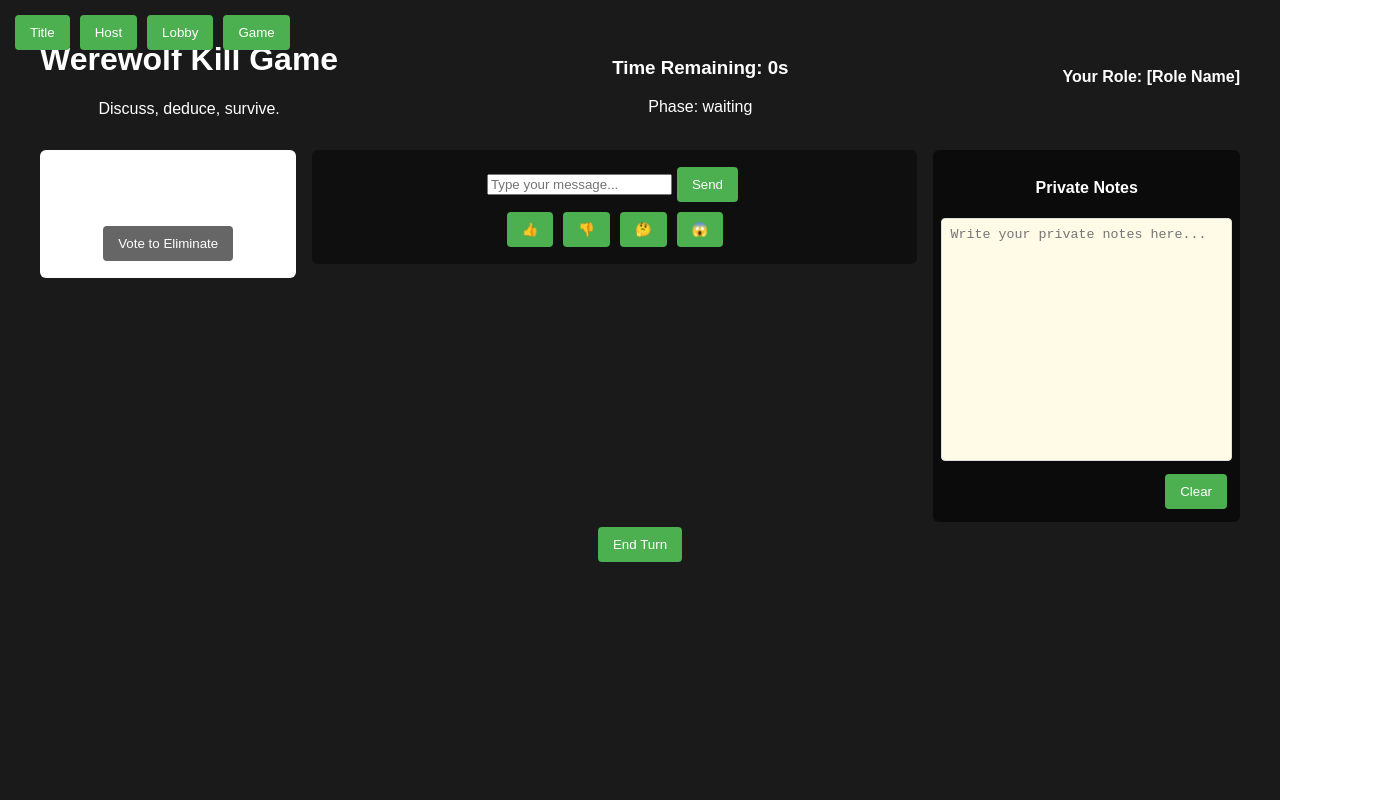
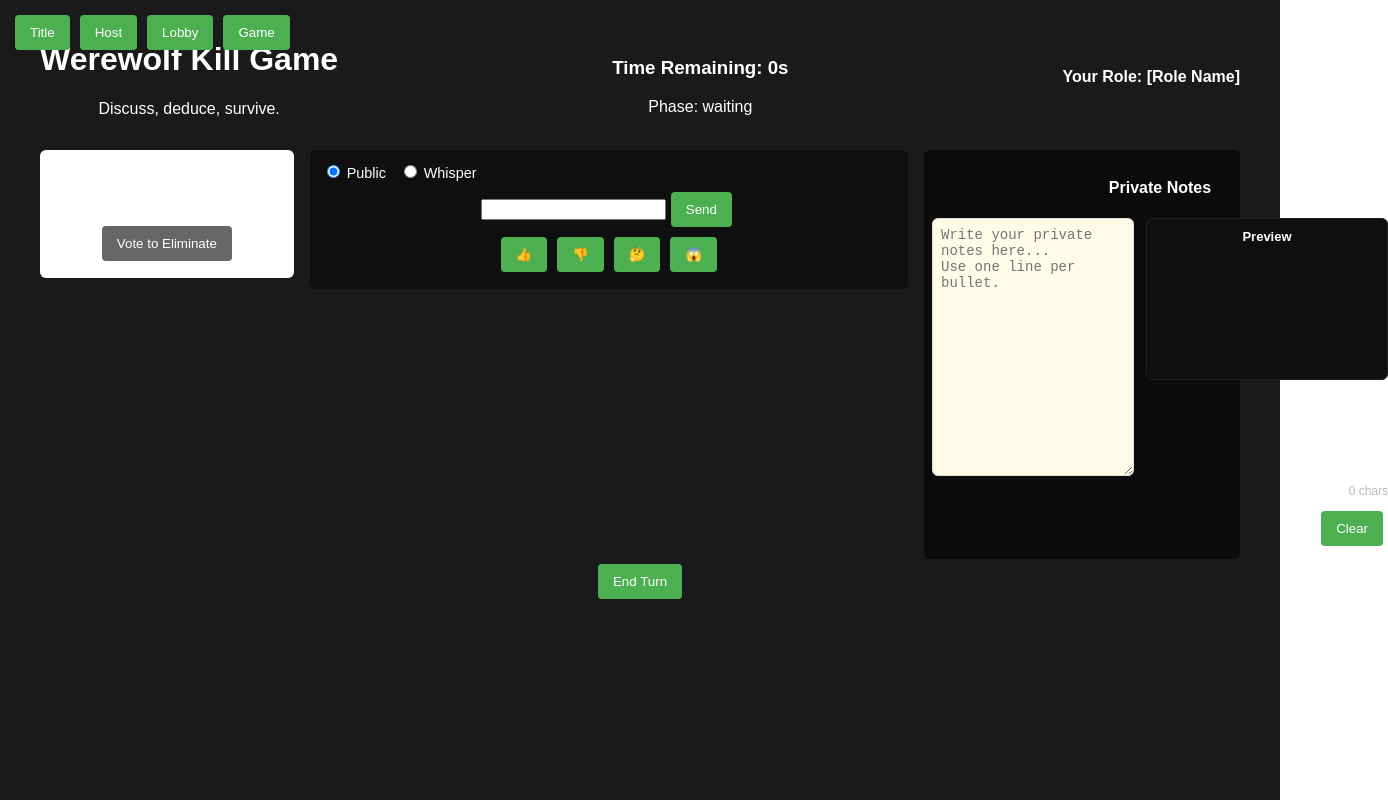
Before and after one commit to CS196Illinois/FA25-Group9, a React (Create React App) app in the folder Project/werewolf-game/: page / in a window 1280 px wide. Both pictures are taken after a click on the button "Game". Shown: the whole page, 1388 px wide, since content can reach past the window. Built offline with nearby package versions, Linux system fonts and the light colour scheme.

Commit message:
modified:   Project/werewolf-game/src/App.css 	modified:   Project/werewolf-game/src/pages/MainGamePage.tsx

```diff
--- a/Project/werewolf-game/src/App.css
+++ b/Project/werewolf-game/src/App.css
@@ -73,6 +73,7 @@ button:disabled {
   align-items: stretch;
 }
 
+/*
 .notes-pad {
   flex: 1;
   display: flex;
@@ -93,7 +94,7 @@ button:disabled {
   margin-top: 8px;
   text-align: right;
 }
-
+*/
 .resizer {
   width: 8px;
   cursor: col-resize;
@@ -102,3 +103,66 @@ button:disabled {
   top: 0;
   bottom: 0;
 }
+
+/* My Additions */
+.notes-main {
+  display: flex;
+  gap: 12px;
+  align-items: flex-start;
+}
+
+.notes-editor {
+  flex: 1 1 auto;
+  padding: 8px;
+  border-radius: 6px;
+  border: 1px solid #ddd;
+  background: #fffbe6;
+  color: #111;
+  font-size: 14px;
+  resize: vertical;
+  min-height: 140px;
+}
+
+.notes-preview {
+  width: 220px;
+  background: #0f0f0f;
+  border: 1px solid #222;
+  border-radius: 6px;
+  padding: 10px;
+  color: #ddd;
+  min-height: 140px;
+  overflow-y: auto;
+}
+
+.notes-preview h5 {
+  margin: 0 0 8px 0;
+  font-size: 13px;
+  color: #fff;
+}
+
+.notes-empty {
+  color: #888;
+  font-size: 13px;
+}
+
+.notes-preview-list {
+  margin: 0;
+  padding-left: 18px;
+  line-height: 1.5;
+}
+
+.notes-preview-list li {
+  margin-bottom: 6px;
+}
+
+.notes-meta {
+  text-align: right;
+  color: #bbb;
+  font-size: 12px;
+  margin-top: 8px;
+}
+
+.notes-actions {
+  margin-top: 8px;
+  text-align: right;
+}
--- a/Project/werewolf-game/src/pages/MainGamePage.tsx
+++ b/Project/werewolf-game/src/pages/MainGamePage.tsx
@@ -1,7 +1,7 @@
 // src/pages/MainGamePage.tsx
 // ASSIGNED TO: Tjudge (tjudge2), Jayden (jsbali2), Subash (subashs2) - WORK TOGETHER
 import React, { useEffect, useRef, useState } from 'react';
-import { GameState, Player } from '../types';
+import { GameState } from '../types';
 
 interface MainGamePageProps {
   gameState: GameState;
@@ -9,7 +9,11 @@ interface MainGamePageProps {
 
 const MainGamePage: React.FC<MainGamePageProps> = ({ gameState }) => {
   const [message, setMessage] = useState('');
-  const [messages, setMessages] = useState<string[]>([]);
+  type MessageType = 'public' | 'whisper';
+  interface ChatMessage { id: number; content: string; timestamp: Date; type: MessageType; to?: string | null; toName?: string | null }
+  const [messages, setMessages] = useState<ChatMessage[]>([]);
+  const [messageType, setMessageType] = useState<MessageType>('public');
+  const [whisperTarget, setWhisperTarget] = useState<string | null>(null);
   const [notes, setNotes] = useState('');
   const [rightWidth, setRightWidth] = useState<number>(300);
   const resizerRef = useRef<HTMLDivElement | null>(null);
@@ -49,6 +53,31 @@ const MainGamePage: React.FC<MainGamePageProps> = ({ gameState }) => {
     };
   }, []);
   const [selectedPlayer, setSelectedPlayer] = useState<string | null>(null);
+
+  // format a timestamp like "8:05 AM" in 12-hour time (hour no leading zero, minutes padded)
+  const getTimestamp = (d = new Date()) => {
+    let h = d.getHours();
+    const m = d.getMinutes();
+    const ampm = h >= 12 ? 'PM' : 'AM';
+    h = h % 12;
+    if (h === 0) h = 12; // midnight or noon -> 12
+    const minuteStr = m < 10 ? `0${m}` : `${m}`;
+    return `${h}:${minuteStr} ${ampm}`;
+  };
+
+  // styling helper for different message types (returns className string or style token)
+  const getMessageStyles = (msg: ChatMessage) => {
+    if (msg.type === 'whisper') return 'whisper';
+    return 'public';
+  };
+
+  // simple icon helper -- returns JSX for an icon per message type
+  const getMessageIcon = (type: MessageType) => {
+    if (type === 'whisper') return <span style={{ marginRight: 6 }}>🔒</span>;
+    return <span style={{ marginRight: 6 }}>💬</span>;
+  };
+
+  // (system messages removed) - keep push logic in your game controller if needed
 
   return (
     <div className="main-game-page">
@@ -97,23 +126,67 @@ const MainGamePage: React.FC<MainGamePageProps> = ({ gameState }) => {
         <div className="center-panel">
           <div className="chat-box">
             <div className="chat-messages">
-              {messages.map((msg, index) => (
-                <div key={index} className="message">{msg}</div>
-              ))}
-              {/* TODO: Handle different message types (public, whisper, system) */}
-              {/* TODO: Add message timestamps */}
+              {messages.map((msg, index) => {
+                if (msg.type === 'whisper') {
+                  return (
+                    <div key={index} className="message whisper" style={{ display: 'flex', justifyContent: 'center', alignItems: 'center', gap: '1.2rem', color: '#076affff' }}>
+                      <span className="message-text" style={{ flex: '0 1 auto' }}>{msg.content}</span>
+                        <span className="message-meta" style={{ color: '#666', fontSize: '0.85em', whiteSpace: 'nowrap' }}>(whisper to {msg.toName ?? 'unknown'}) {getTimestamp(msg.timestamp)}</span>
+                    </div>
+                  );
+                }
+
+                /* system messages removed */
+
+                // public
+                return (
+                  <div key={index} className="message public" style={{ display: 'flex', justifyContent: 'center', alignItems: 'center', gap: '1.2rem' }}>
+                    <span className="message-text" style={{ flex: '0 1 auto' }}>{msg.content}</span>
+                      <span className="message-time" style={{ color: '#666', fontSize: '0.9em', whiteSpace: 'nowrap' }}>{getTimestamp(msg.timestamp)}</span>
+                  </div>
+                );
+              })}
             </div>
 
             <div className="chat-input">
+              <div className="message-type-selector" style={{ marginBottom: '0.4rem', display: 'flex', gap: '0.8rem', alignItems: 'center' }}>
+                <label style={{ fontSize: '0.9em' }}>
+                  <input type="radio" name="msgtype" checked={messageType === 'public'} onChange={() => setMessageType('public')} /> Public
+                </label>
+                <label style={{ fontSize: '0.9em' }}>
+                  <input type="radio" name="msgtype" checked={messageType === 'whisper'} onChange={() => setMessageType('whisper')} /> Whisper
+                </label>
+                {/* System option removed */}
+                {messageType === 'whisper' && (
+                  <select value={whisperTarget ?? ''} onChange={(e) => setWhisperTarget(e.target.value || null)} style={{ marginLeft: '0.6rem' }}>
+                    <option value="">Select player</option>
+                    {gameState.players.map(p => (
+                      <option key={p.id} value={p.id}>{p.name}</option>
+                    ))}
+                  </select>
+                )}
+              </div>
+
               <input
                 value={message}
                 onChange={(e) => setMessage(e.target.value)}
-                placeholder="Type your message..."
                 disabled={gameState.gamePhase === 'night'}
               />
               <button onClick={() => {
                 if (message.trim()) {
-                  setMessages([...messages, message]);
+                  const chatMsg: ChatMessage = {
+                    id: Date.now(),
+                    content: message.trim(),
+                    timestamp: new Date(),
+                    type: messageType,
+                    to: undefined,
+                    toName: undefined
+                  };
+                  if (messageType === 'whisper') {
+                    chatMsg.to = whisperTarget ?? null;
+                    chatMsg.toName = gameState.players.find(p => p.id === whisperTarget)?.name ?? null;
+                  }
+                  setMessages(prev => [...prev, chatMsg]);
                   setMessage('');
                 }
               }}>Send</button>
@@ -133,16 +206,50 @@ const MainGamePage: React.FC<MainGamePageProps> = ({ gameState }) => {
         <div className="right-panel" style={{ width: rightWidth }}>
           <div className="notes-pad">
             <h4>Private Notes</h4>
+
+            <div className="notes-main">
               <textarea
+                className="notes-editor"
                 value={notes}
                 onChange={(e) => setNotes(e.target.value)}
-              placeholder="Write your private notes here..."
+                placeholder={"Write your private notes here...\nUse one line per bullet."}
                 rows={15}
               />
+
+              {/* Split notes into lines for preview */}
+              {/*
+                noteLines: string[] - each line of notes, trimmed, non-empty
+              */}
+              {(() => {
+                const noteLines = notes
+                  .split('\n')
+                  .map(line => line.trim())
+                  .filter(line => line.length > 0);
+                return (
+                  <div className="notes-preview">
+                    <h5>Preview</h5>
+                    {noteLines.length === 0 ? (
+                      <div className="notes-empty"></div>
+                    ) : (
+                      <ul className="notes-preview-list">
+                        {noteLines.map((line, i) => (
+                          <li key={i}>{line}</li>
+                        ))}
+                      </ul>
+                    )}
+                  </div>
+                );
+              })()}
+            </div>
+
+            <div className="notes-meta">{notes.length} chars</div>
+
             <div className="notes-actions">
               <button onClick={() => {
+                if (confirm('Clear all notes?')) {
                   setNotes('');
                   localStorage.removeItem('werewolf_notes');
+                }
               }}>Clear</button>
             </div>
           </div>
```
Lines whose indentation alone changed are shown as unchanged.
